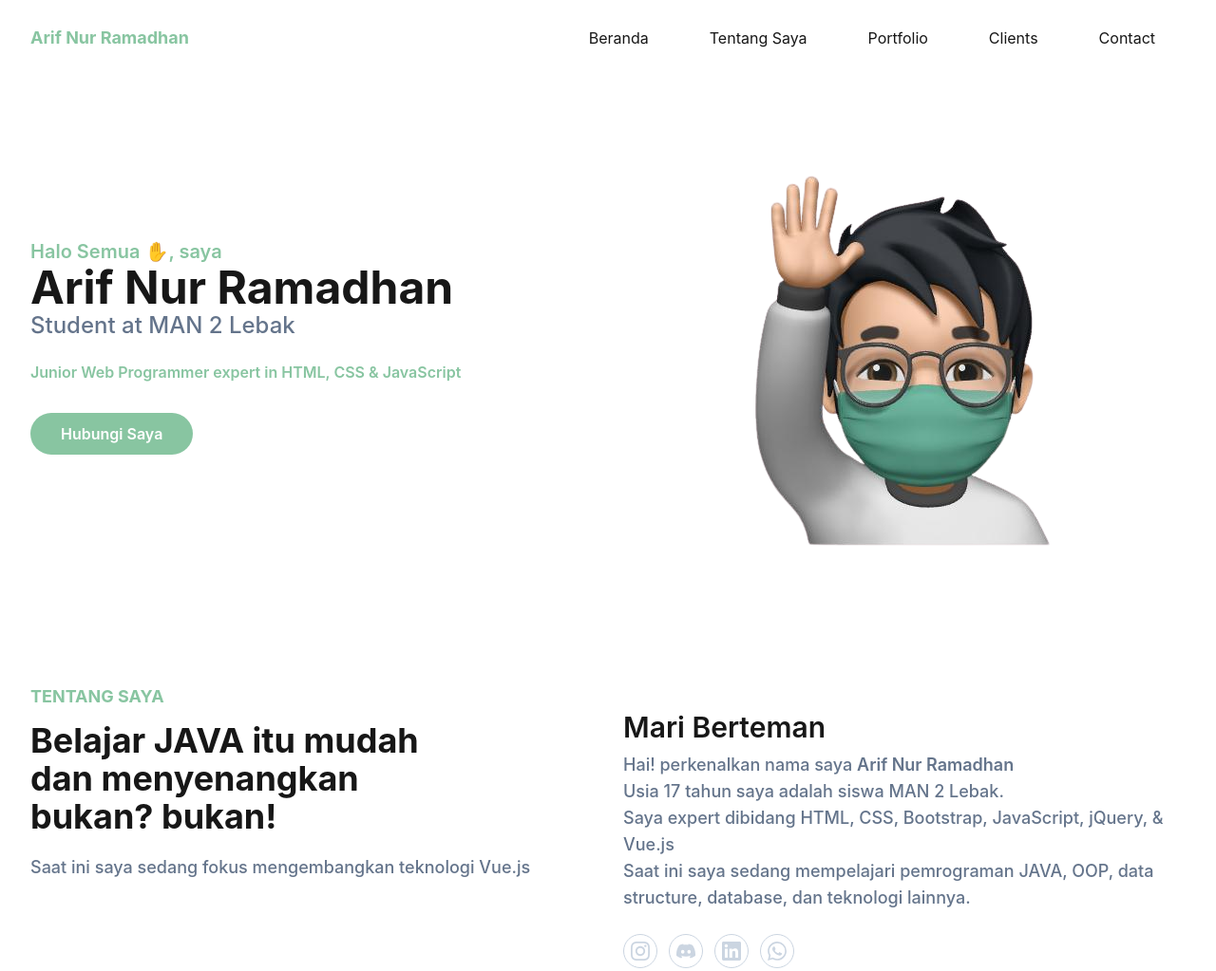
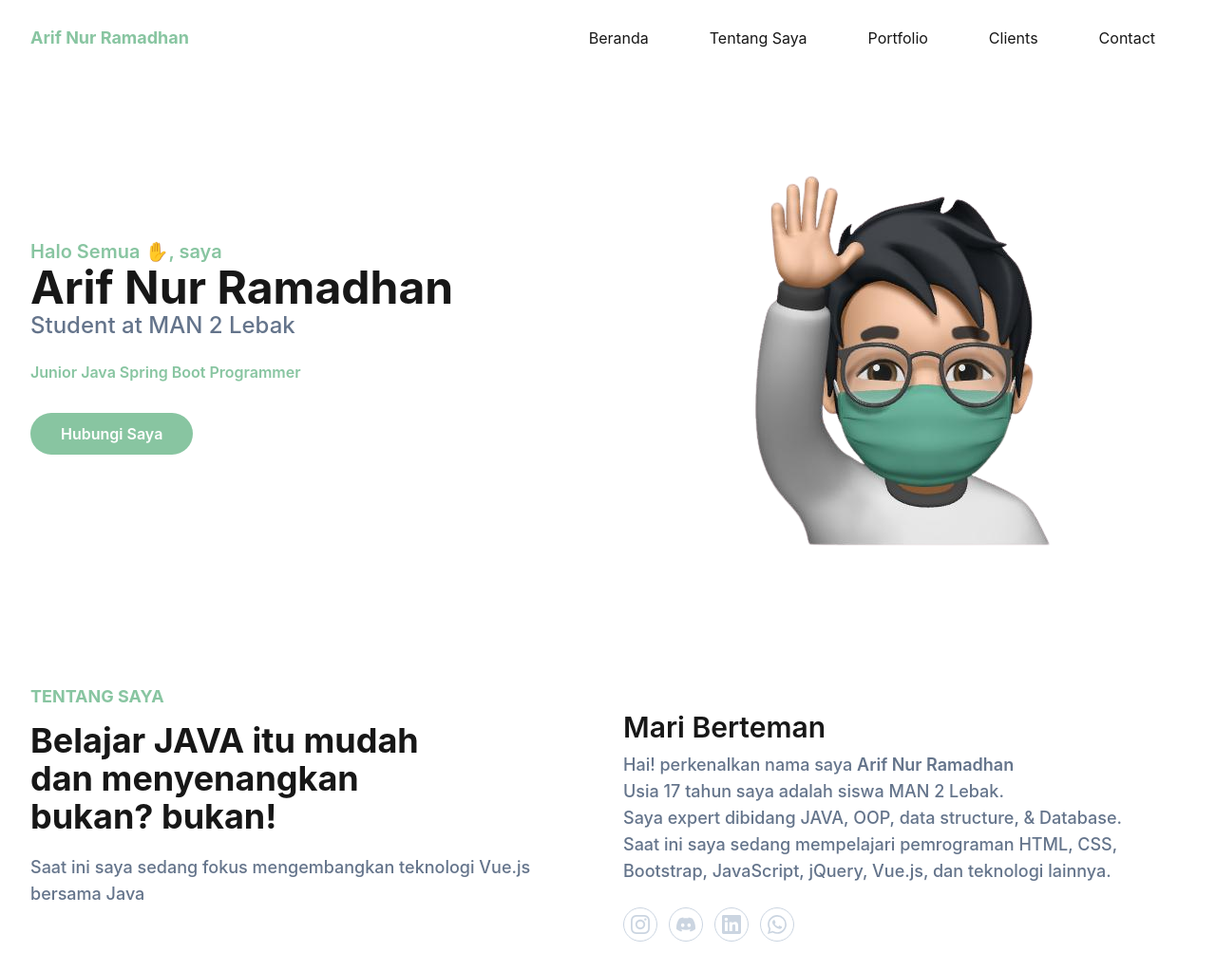
Before and after one commit to arifnrrmdn/portfolio-arifnrramdn, a website: page index.html in a window 1280 px wide. Shown: the top 1023 px of the page at 95% size. Drawn offline with Linux system fonts and the light colour scheme.

Commit message:
Update index.html

```diff
--- a/index.html
+++ b/index.html
@@ -65,7 +65,7 @@
               Student at MAN 2 Lebak
             </h2>
             <p class="font-semibold text-primary mb-10 leading-relaxed">
-              Junior Web Programmer expert in HTML, CSS & JavaScript
+              Junior Java Spring Boot Programmer
             </p>
 
             <a
@@ -101,7 +101,7 @@
               Belajar JAVA itu mudah dan menyenangkan bukan? bukan!
             </h2>
             <p class="font-medium text-base text-secondary mb-6 lg:text-lg">
-              Saat ini saya sedang fokus mengembangkan teknologi Vue.js
+              Saat ini saya sedang fokus mengembangkan teknologi Vue.js bersama Java
             </p>
           </div>
           <div class="w-full px-4 lg:w-1/2">
@@ -110,9 +110,9 @@
                 Hai! perkenalkan nama saya <span class="font-semibold">Arif Nur Ramadhan</span> <br/>Usia 17 tahun saya adalah siswa MAN 2 Lebak.
               </p>
             <p class="font-medium text-base text-secondary mb-6 lg:text-lg">
-              Saya expert dibidang HTML, CSS, Bootstrap, JavaScript, jQuery, & Vue.js
+              Saya expert dibidang JAVA, OOP, data structure, & Database.
               <br/>
-              Saat ini saya sedang mempelajari pemrograman JAVA, OOP, data structure, database, dan teknologi lainnya.
+              Saat ini saya sedang mempelajari pemrograman HTML, CSS, Bootstrap, JavaScript, jQuery, Vue.js, dan teknologi lainnya.
             </p>
             <div class="flex items-center">
               <!-- Instagram -->
```
